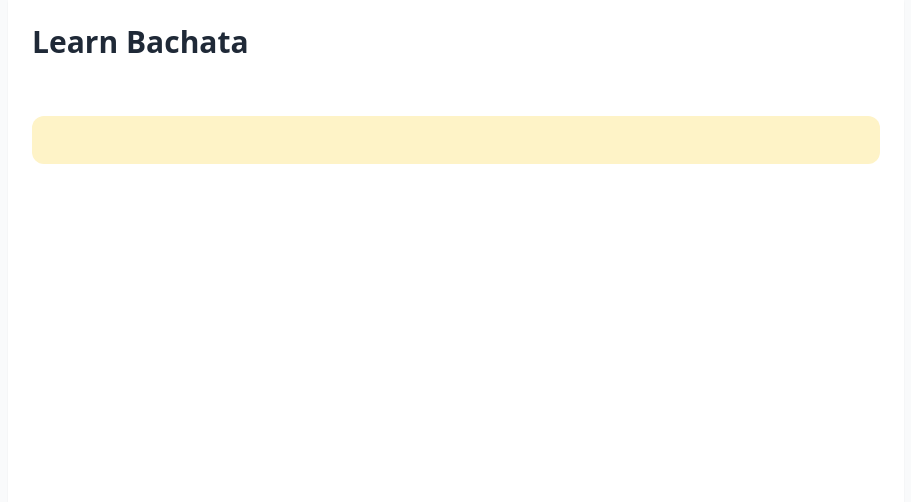
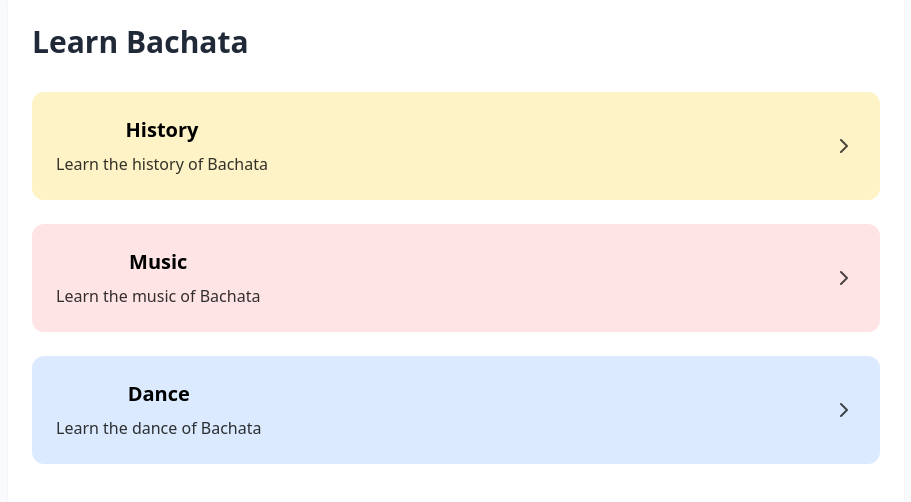
Before and after one commit to JaviMaligno/bachatapp, a React (Vite) app: page / in a window 1280 px wide. Shown: the top 502 px of the page, without its empty margins (184-1095 px from the left). Built offline with nearby package versions, Linux system fonts and the light colour scheme.

Commit message:
add sections

```diff
--- a/src/components/main/MainMenu.tsx
+++ b/src/components/main/MainMenu.tsx
@@ -14,9 +14,13 @@ export const MainMenu: React.FC<MainMenuProps> = ({ sections, onSectionSelect })
       <button
         key={section.id}
         onClick={() => onSectionSelect(section.id)}
-        className={`w-full p-6 rounded-xl ${section.color} hover:opacity-90 transition-all group`}
+        className={`w-full p-6 rounded-xl ${section.color} hover:opacity-90 transition-all group flex justify-between items-center`}
       >
-        {/* ... rest of your main menu button content ... */}
+        <div>
+          <h2 className="text-xl font-semibold text-black mb-2">{section.title}</h2>
+          <p className="text-black/80">{section.description}</p>
+        </div>
+        <ChevronRight className="text-black w-6 h-6 opacity-70 group-hover:opacity-100 transition-opacity" />
       </button>
     ))}
   </div>
--- a/src/data/sections.ts
+++ b/src/data/sections.ts
@@ -5,6 +5,7 @@ export const sections: Section[] = [
   {
     id: 'history',
     title: 'History',
+    description: 'Learn the history of Bachata',
     icon: BookOpen,
     color: 'bg-amber-100',
     lessons: [
@@ -13,5 +14,28 @@ export const sections: Section[] = [
       { id: 'modern', title: 'Modern Bachata', progress: 0 }
     ]
   },
-  // ... rest of your sections data
+  {
+    id: 'music',
+    title: 'Music',
+    description: 'Learn the music of Bachata',
+    icon: Music2,
+    color: 'bg-rose-100',
+    lessons: [
+      { id: 'rhythm', title: 'Basic Rhythm & Structure', progress: 100 },
+      { id: 'instruments', title: 'Key Instruments', progress: 60 },
+      { id: 'artists', title: 'Influential Artists', progress: 0 }
+    ]
+  },
+  {
+    id: 'dance',
+    title: 'Dance',
+    description: 'Learn the dance of Bachata',
+    icon: Users,
+    color: 'bg-blue-100',
+    lessons: [
+      { id: 'basic-steps', title: 'Basic Steps', progress: 90 },
+      { id: 'turns', title: 'Basic Turns', progress: 40 },
+      { id: 'combinations', title: 'Step Combinations', progress: 0 }
+    ]
+  }
 ];
--- a/src/types/index.ts
+++ b/src/types/index.ts
@@ -7,6 +7,7 @@ export interface Lesson {
 export interface Section {
   id: string;
   title: string;
+  description: string;
   icon: any; // We'll use Lucide icon type
   color: string;
   lessons: Lesson[];
```
